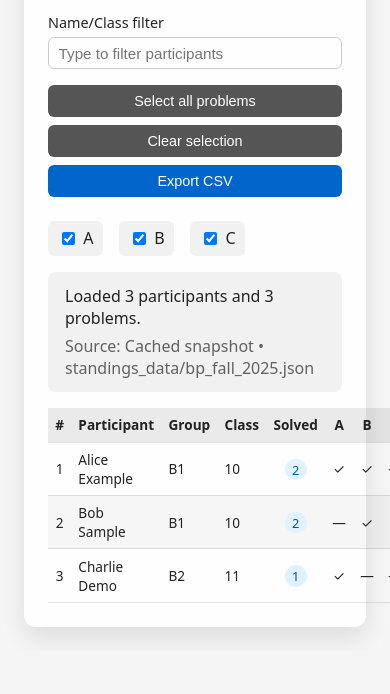
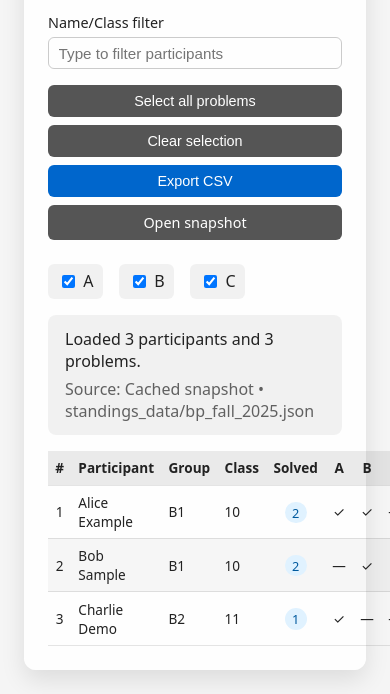
Before and after one commit to KiK0S/algocode-analyzer, a plain HTML site: page index.html in a window 390 px wide. Shown: the part 207-901 px from the top of the page. Before the commit the page ends 858 px from the top, so only its background shows below. Drawn offline with Linux system fonts and the light colour scheme.

Commit message:
Improve snapshot handling and download safety

```diff
--- a/index.html
+++ b/index.html
@@ -82,6 +82,7 @@
       background: inherit;
       color: inherit;
     }
+    #controls .button,
     #controls button {
       padding: 0.5rem 0.8rem;
       border-radius: 6px;
@@ -92,14 +93,23 @@
       color: white;
       transition: background 0.2s ease;
     }
+    #controls .button.secondary,
     #controls button.secondary {
       background: #555;
     }
+    #controls .button:hover,
     #controls button:hover {
       background: #004999;
     }
+    #controls .button.secondary:hover,
     #controls button.secondary:hover {
       background: #333;
+    }
+    #controls .button {
+      display: inline-flex;
+      align-items: center;
+      justify-content: center;
+      text-decoration: none;
     }
     .button-row {
       display: flex;
@@ -183,6 +193,7 @@
       #controls label {
         width: 100%;
       }
+      #controls .button,
       #controls button {
         width: 100%;
       }
@@ -207,6 +218,7 @@
         <button id="select-all" class="secondary" type="button">Select all problems</button>
         <button id="clear-selection" class="secondary" type="button">Clear selection</button>
         <button id="export" type="button">Export CSV</button>
+        <a id="view-snapshot" class="button secondary" href="standings_data/bp_fall_2025.json" target="_blank" rel="noopener">Open snapshot</a>
       </div>
     </section>
     <section id="problem-checkboxes" aria-label="Problem selection"></section>
@@ -233,6 +245,42 @@
           mode: 'cors'
         }
       ];
+      const FALLBACK_SNAPSHOT = {
+        legend: {
+          problems: [
+            { code: 'A', title: 'Intro Problem' },
+            { code: 'B', title: 'Graphs Warmup' },
+            { code: 'C', title: 'Dynamic Programming' }
+          ]
+        },
+        rows: [
+          {
+            user: { name: 'Alice Example', group: 'B1', class: '10' },
+            problems: [
+              { result: 'AC' },
+              { result: 'AC' },
+              { result: 'WA' }
+            ]
+          },
+          {
+            user: { name: 'Bob Sample', group: 'B1', class: '10' },
+            problems: [
+              { result: 'WA' },
+              { result: 'AC' },
+              { result: 'AC' }
+            ]
+          },
+          {
+            user: { name: 'Charlie Demo', group: 'B2', class: '11' },
+            problems: [
+              { result: 'AC' },
+              { result: 'WA' },
+              { result: 'WA' }
+            ]
+          }
+        ]
+      };
+
       const state = {
         problems: [],
         participants: [],
@@ -302,6 +350,25 @@
               errors.push(`${source.label}: ${message}`);
             }
           }
+          if (FALLBACK_SNAPSHOT) {
+            const normalized = normalizeStandings(FALLBACK_SNAPSHOT);
+            state.problems = normalized.problems;
+            state.participants = normalized.participants;
+            state.selectedProblems = new Set(state.problems.map((problem) => problem.id));
+            state.dataSource = { label: 'Bundled sample standings' };
+            renderGroupFilter();
+            renderProblemCheckboxes();
+            renderTable();
+            const detailParts = ['Source: Bundled sample standings'];
+            if (errors.length) {
+              detailParts.push(`Previous errors: ${errors.join(' | ')}`);
+            }
+            setStatus(
+              `Loaded ${state.participants.length} participants and ${state.problems.length} problems.`,
+              { detail: detailParts.join(' • ') }
+            );
+            return;
+          }
           const detailMessage = errors.length ? `Tried ${errors.length} source(s): ${errors.join(' | ')}` : undefined;
           throw new Error(detailMessage || 'Unable to load standings from any source.');
         } catch (error) {
@@ -319,6 +386,9 @@
         const payloadText = await response.text();
         if (!response.ok) {
           throw new Error(`HTTP ${response.status} ${response.statusText || ''}`.trim());
+        }
+        if (!payloadText.trim()) {
+          throw new Error('Response was empty.');
         }
         try {
           return JSON.parse(payloadText);
```
Also changed, not shown: 2 other files.
